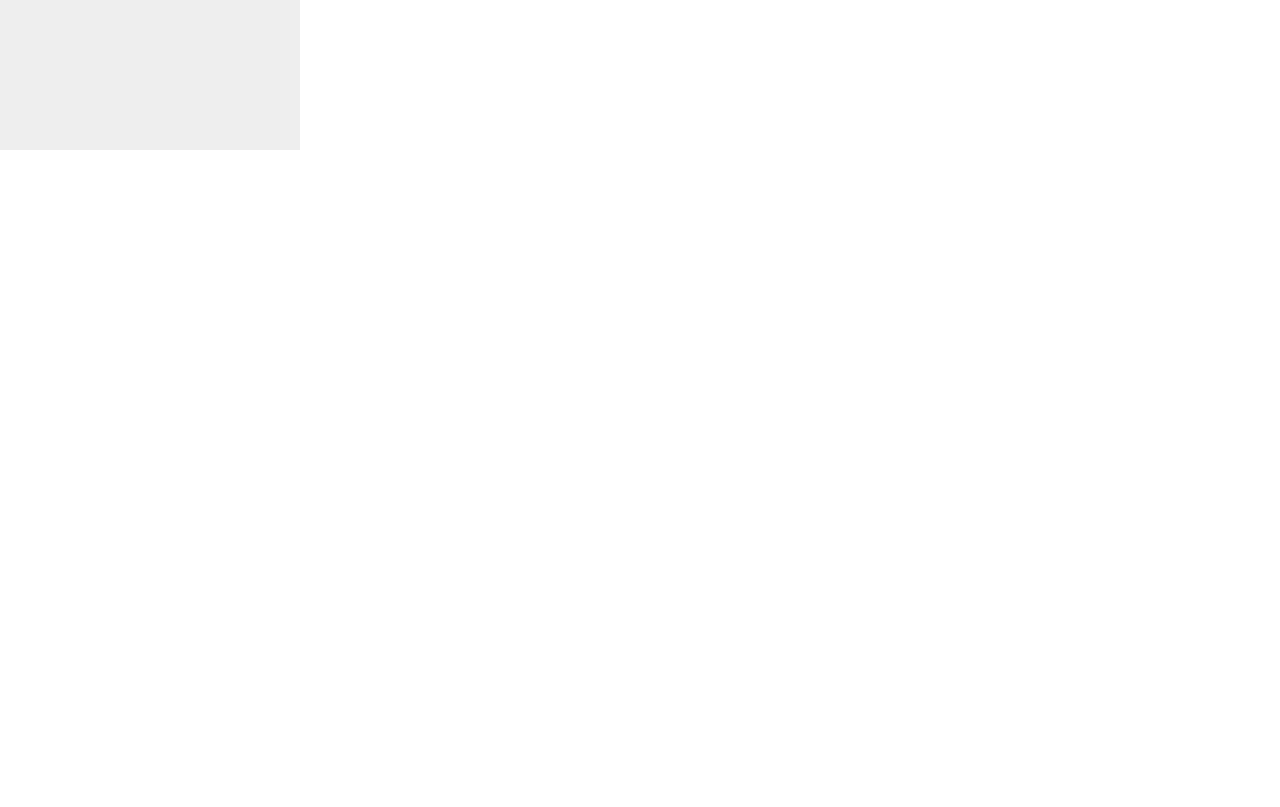
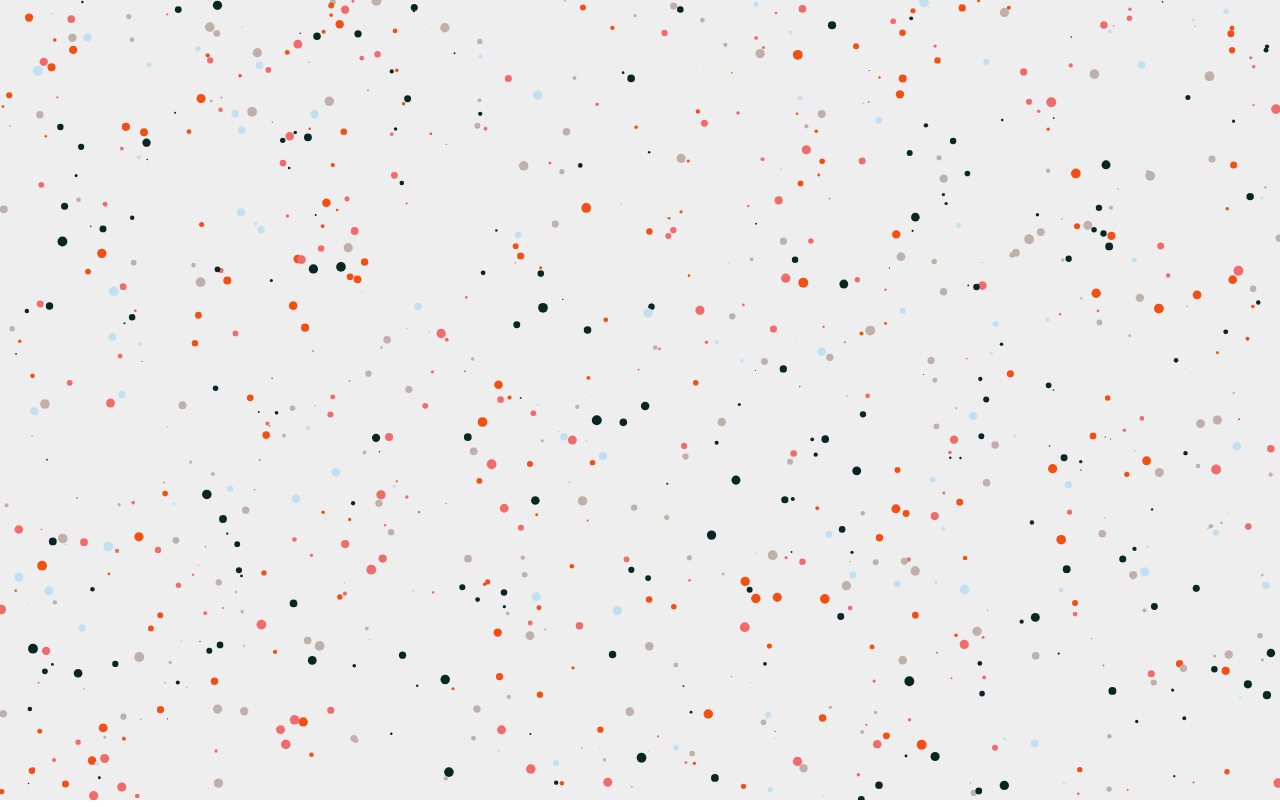
Before and after one commit to MLoth/frontend-particles-23, a website built with Vite: page index.html in a window 1280 px wide. Built offline with nearby package versions, Linux system fonts and the light colour scheme.

Commit message:
feat: more WIP

```diff
--- a/package.json
+++ b/package.json
@@ -11,5 +11,8 @@
   "devDependencies": {
     "typescript": "^4.9.3",
     "vite": "^4.1.0"
+  },
+  "volta": {
+    "node": "18.14.2"
   }
 }
--- /dev/null
+++ b/src/interfaces/Colors.ts
@@ -0,0 +1,7 @@
+export enum Colors {
+  Fire1 = '#C2E0F2',
+  Fire2 = '#082623',
+  Fire3 = '#F24F13',
+  Fire4 = '#BFB0AA',
+  Fire5 = '#F26B6B',
+}
--- /dev/null
+++ b/src/interfaces/Particle.ts
@@ -0,0 +1,10 @@
+import { Colors } from './Colors'
+
+export interface Particle {
+  x: number
+  y: number
+  dx: number
+  dy: number
+  size: number
+  color: Colors
+}
--- a/src/main.ts
+++ b/src/main.ts
@@ -1,2 +1,15 @@
+import dom from './script/dom'
+import { particleSystem } from './script/particleSystem'
 import './style/reset.css'
 import './style/style.css'
+
+const ctx = dom.setup('#particleContainer')
+
+if (ctx) {
+  particleSystem.passContext(ctx)
+  // Override van de default waarde van 100000
+  particleSystem.generate(1000)
+  particleSystem.animate()
+}
+
+// Module voor particleSystem (revealing module pattern - iife - self-invoking function)
--- /dev/null
+++ b/src/script/Particle.ts
@@ -0,0 +1,31 @@
+import { Colors } from '../interfaces/Colors'
+
+export class Particle {
+  x: number
+  y: number
+  dx: number
+  dy: number
+  size: number
+  color: Colors
+
+  constructor(
+    x: number,
+    y: number,
+    dx?: number,
+    dy?: number,
+    size?: number,
+    color?: Colors,
+  ) {
+    // x & y are required -> no access to context here
+    this.x = x
+    this.y = y
+    this.dx = dx ? dx : Math.random() * 20 - 10
+    this.dy = dy ? dy : Math.random() * 20 - 10
+    this.size = size ? size : Math.random() * 5
+    this.color = color
+      ? color
+      : Object.values(Colors)[
+          Math.round(Math.random() * Object.values(Colors).length)
+        ]
+  }
+}
--- /dev/null
+++ b/src/script/dom.ts
@@ -0,0 +1,30 @@
+// iife
+export default (function () {
+  let canvas: HTMLCanvasElement
+
+  // stretch canvas (to window size)
+  const _stretchCanvas = () => {
+    canvas.width = window.innerWidth
+    canvas.height = window.innerHeight
+  }
+
+  // Get canvas
+  const setup = (selector: string): CanvasRenderingContext2D | null => {
+    const element = document.querySelector(selector)
+
+    if (!element)
+      throw new Error(`No canvas found, check the selector (${selector})`)
+
+    canvas = element as HTMLCanvasElement
+    _stretchCanvas()
+
+    window.addEventListener('resize', _stretchCanvas)
+
+    // Get context
+    return canvas.getContext('2d')
+  }
+
+  return {
+    setup,
+  }
+})()
--- /dev/null
+++ b/src/script/particleSystem.ts
@@ -0,0 +1,71 @@
+import { Particle } from './Particle'
+
+export const particleSystem = (() => {
+  const particles: Particle[] = []
+  let ctx: CanvasRenderingContext2D
+
+  const passContext = (context: CanvasRenderingContext2D) => {
+    ctx = context
+  }
+
+  // TODO: generate X particles, random on the canvas
+  // Make this a promise, so we can await it
+  const generate = (amount = 1000000) => {
+    // new Promise
+    for (let i = 0; i < amount; i++) {
+      particles.push(
+        new Particle(
+          Math.random() * ctx.canvas.width,
+          Math.random() * ctx.canvas.height,
+        ),
+      )
+    }
+    console.log(particles)
+  }
+
+  // TODO: draw particles
+  const draw = () => {
+    particles.forEach((particle) => {
+      ctx.fillStyle = particle.color
+      ctx.beginPath()
+      ctx.arc(particle.x, particle.y, particle.size, 0, Math.PI * 2)
+      ctx.fill()
+    })
+  }
+
+  // TODO: update particles (move them)
+  const update = () => {
+    for (const p of particles) {
+      if (p.x < 0 || p.x > ctx.canvas.width) {
+        p.dx = -p.dx
+      }
+
+      if (p.y < 0 || p.y > ctx.canvas.height) {
+        p.dy = -p.dy
+      }
+
+      p.x = p.x + p.dx
+      p.y = p.y + p.dy
+    }
+  }
+
+  const clear = () => {
+    ctx.clearRect(0, 0, ctx.canvas.width, ctx.canvas.height)
+  }
+
+  const animate = () => {
+    clear()
+    update()
+    draw()
+
+    requestAnimationFrame(animate)
+  }
+
+  return {
+    passContext,
+    generate,
+    draw,
+    update,
+    animate,
+  }
+})()
--- a/src/style/style.css
+++ b/src/style/style.css
@@ -1,6 +1,6 @@
 body {
-  /* display: block;
-  overflow: hidden; */
+  /* display: block; */
+  overflow: hidden;
 }
 
 canvas {
```
